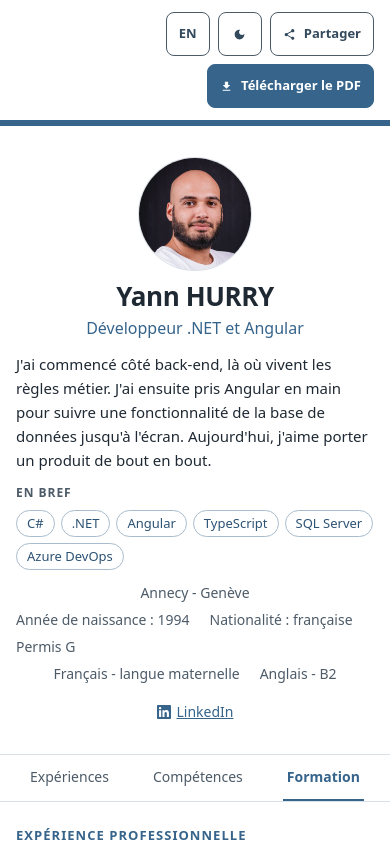
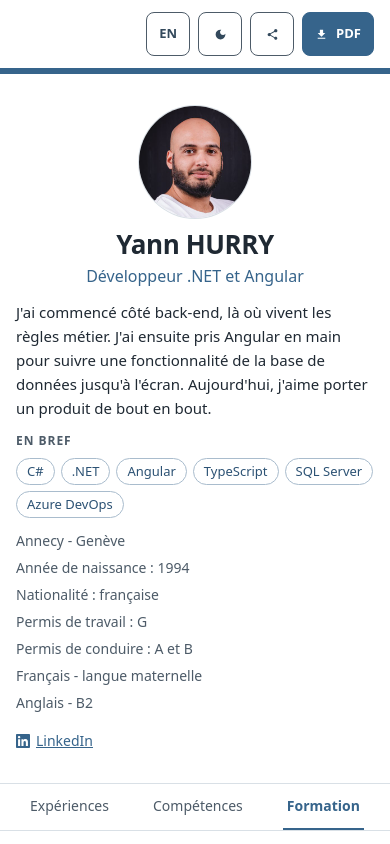
Before and after one commit to hurryy/cv, an Angular app: page / in a window 390 px wide. Shown: the top 844 px of the page. Built offline with nearby package versions, Linux system fonts and the light colour scheme.

Commit message:
fix(layout): fit the toolbar and the info grid on phones, split work permit and driving licence

```diff
--- /dev/null
+++ b/src/_visually-hidden.scss
@@ -0,0 +1,12 @@
+// Retire un élément de l'affichage en le laissant aux lecteurs d'écran et au nom accessible.
+@mixin visually-hidden {
+  position: absolute;
+  width: 1px;
+  height: 1px;
+  padding: 0;
+  margin: -1px;
+  overflow: hidden;
+  clip-path: inset(50%);
+  white-space: nowrap;
+  border: 0;
+}
--- a/src/app/cv/cv-page.html
+++ b/src/app/cv/cv-page.html
@@ -19,11 +19,15 @@
   </button>
   <a class="tool" [href]="mailto()" (click)="share($event)">
     <app-icon name="share" />
-    {{ text().share }}
+    <span class="wide-only">{{ text().share }}</span>
   </a>
   <a class="tool primary" [href]="pdf()" [attr.download]="pdfName()">
     <app-icon name="download" />
-    {{ text().downloadPdf }}
+    <!-- Un seul élément flex : le `gap` de `.tool` ne doit pas séparer les deux mots. -->
+    <span
+      ><span class="wide-only">{{ text().downloadPdf.verb }}</span>
+      {{ text().downloadPdf.object }}</span
+    >
   </a>
 </div>
 
--- a/src/app/cv/cv-page.scss
+++ b/src/app/cv/cv-page.scss
@@ -1,4 +1,9 @@
 @use '../../breakpoints' as *;
+@use '../../visually-hidden' as *;
+
+// En deçà, les libellés complets ne tiennent plus sur une ligne (« Télécharger le PDF » en
+// français, le plus long) : Partager n'y montre que son icône, le lien PDF que « PDF ».
+$full-toolbar: 30rem;
 
 :host {
   display: block;
@@ -7,13 +12,20 @@
 .toolbar {
   display: flex;
   flex-wrap: wrap;
+  // `safe` : un débordement imprévu (police agrandie) part à droite, où il se fait défiler,
+  // plutôt qu'à gauche, hors d'atteinte. Le premier `justify-content` sert de repli.
   justify-content: flex-end;
+  justify-content: safe flex-end;
   align-items: center;
   gap: 0.5rem;
   max-width: var(--sheet-width);
   margin: 0 auto;
   padding: 0.75rem 1rem;
   font-size: 0.8125rem;
+
+  @media (width < #{$full-toolbar}) {
+    flex-wrap: nowrap;
+  }
 
   @media (min-width: $sheet) {
     padding: 1.5rem 0 1rem;
@@ -23,6 +35,7 @@
 // 44 × 44 px au moins : cible tactile WCAG 2.5.5.
 .tool {
   display: inline-flex;
+  flex-shrink: 0;
   align-items: center;
   justify-content: center;
   gap: 0.5rem;
@@ -32,6 +45,7 @@
   padding: 0 0.75rem;
   font: inherit;
   font-weight: 600;
+  white-space: nowrap;
   color: var(--page-fg);
   text-decoration: none;
   background: var(--bg);
@@ -39,6 +53,13 @@
   border: 1px solid var(--muted);
   border-radius: 8px;
   cursor: pointer;
+}
+
+// Masqué à l'écran étroit seulement : le texte reste dans le nom accessible du lien.
+.wide-only {
+  @media (width < #{$full-toolbar}) {
+    @include visually-hidden;
+  }
 }
 
 .primary {
--- a/src/app/cv/cv-view.ts
+++ b/src/app/cv/cv-view.ts
@@ -9,11 +9,6 @@ export const shownPersonal = (cv: Cv, format: CvFormat): Personal | undefined =>
 export interface PersonalFact {
   label: string;
   value: string;
-  /**
-   * La valeur se comprend seule (« Permis G ») : le libellé n'est lu que par les lecteurs
-   * d'écran.
-   */
-  selfDescribing?: boolean;
 }
 
 /** Données personnelles renseignées, dans l'ordre d'affichage ; la photo est à part. */
@@ -30,8 +25,9 @@ export const personalFacts = (
     personal.nationality
       ? { label: text.nationality, value: personal.nationality[lang] }
       : null,
-    personal.permit
-      ? { label: text.permit, value: personal.permit[lang], selfDescribing: true }
+    personal.permit ? { label: text.permit, value: personal.permit[lang] } : null,
+    personal.drivingLicence
+      ? { label: text.drivingLicence, value: personal.drivingLicence[lang] }
       : null,
     personal.availability ? { label: text.availability, value: personal.availability[lang] } : null,
     personal.workload ? { label: text.workload, value: personal.workload[lang] } : null,
--- a/src/app/cv/cv.data.ts
+++ b/src/app/cv/cv.data.ts
@@ -31,7 +31,8 @@ export const CV: Cv = {
     photo: '/img/yann-hurry.jpg',
     birthYear: 1994,
     nationality: { fr: 'française', en: 'French' },
-    permit: { fr: 'Permis G', en: 'G permit' },
+    permit: { fr: 'G', en: 'G' },
+    drivingLicence: { fr: 'A et B', en: 'A and B' },
   },
   links: [{ label: 'LinkedIn', url: 'https://www.linkedin.com/in/yann-hurry', icon: 'linkedin' }],
   experiences: [
--- a/src/app/cv/cv.model.ts
+++ b/src/app/cv/cv.model.ts
@@ -77,8 +77,10 @@ export interface Personal {
    */
   birthYear?: number;
   nationality?: Localized;
-  /** Permis de séjour ou de travail (ex. permis G). */
+  /** Type du permis de séjour ou de travail (ex. G), sans le mot « permis ». */
   permit?: Localized;
+  /** Catégories du permis de conduire (ex. A et B). */
+  drivingLicence?: Localized;
   availability?: Localized;
   /** Taux d'activité recherché (ex. 80–100 %). */
   workload?: Localized;
--- a/src/app/cv/layouts/editeur.scss
+++ b/src/app/cv/layouts/editeur.scss
@@ -1,3 +1,5 @@
+@use '../../../visually-hidden' as *;
+
 // Cette mise en page porte sa propre palette, que le thème choisit comme pour la page.
 // Contrastes mesurés le 2026-11-05 :
 //   clair  : type/bg 4.59, gutter/bg 4.59, on-accent/accent 6.31
@@ -68,12 +70,7 @@
 }
 
 .visually-hidden {
-  position: absolute;
-  width: 1px;
-  height: 1px;
-  overflow: hidden;
-  clip-path: inset(50%);
-  white-space: nowrap;
+  @include visually-hidden;
 }
 
 .tabs {
--- a/src/app/cv/layouts/sobre.html
+++ b/src/app/cv/layouts/sobre.html
@@ -29,7 +29,7 @@
           <dl class="personal">
             @for (fact of facts(); track fact.label) {
               <div>
-                <dt [class.visually-hidden]="fact.selfDescribing">{{ fact.label }}</dt>
+                <dt>{{ fact.label }}</dt>
                 <dd>{{ fact.value }}</dd>
               </div>
             }
--- a/src/app/cv/layouts/sobre.scss
+++ b/src/app/cv/layouts/sobre.scss
@@ -181,23 +181,31 @@ h1 {
   }
 }
 
-.infos,
-.personal,
-.languages {
-  display: flex;
-  flex-wrap: wrap;
+// Colonnes de 16rem au plus, alignées à gauche comme le reste de l'identité : une sur l'écran
+// étroit, deux sur l'écran large et la feuille, et le même placement dans les deux langues. Les
+// données personnelles et les langues gardent leur liste (`dl`, `ul`) et se rangent sur ces
+// colonnes (`subgrid`).
+.infos {
+  display: grid;
+  grid-template-columns: minmax(0, 16rem);
   gap: 0.375rem 1.25rem;
-}
-
-.infos {
-  justify-content: center;
   align-items: center;
   font-size: 0.875rem;
+  text-align: left;
+  overflow-wrap: anywhere;
   color: var(--muted);
 
   @media #{$wide-or-print} {
-    justify-content: flex-start;
+    grid-template-columns: repeat(2, minmax(0, 16rem));
   }
+}
+
+.personal,
+.languages {
+  display: grid;
+  grid-column: 1 / -1;
+  grid-template-columns: subgrid;
+  row-gap: 0.375rem;
 }
 
 .personal {
@@ -219,6 +227,8 @@ h1 {
 // `min-height` : cible tactile de 44 px (WCAG 2.5.5), comme `.tool` dans `cv-page.scss`.
 .link {
   display: inline-flex;
+  grid-column: 1 / -1;
+  justify-self: start;
   align-items: center;
   gap: 0.375rem;
   min-height: 2.75rem;
--- a/src/app/cv/ui-text.ts
+++ b/src/app/cv/ui-text.ts
@@ -22,6 +22,7 @@ export interface UiText {
   birthYear: string;
   nationality: string;
   permit: string;
+  drivingLicence: string;
   availability: string;
   workload: string;
   referencesOnRequest: string;
@@ -30,9 +31,11 @@ export interface UiText {
   /** Les `aria-label` commencent par le libellé visible (WCAG 2.5.3). */
   otherLanguageLabel: string;
   darkThemeLabel: string;
-  downloadPdf: string;
+  /** Lien du PDF ; sur écran étroit, le verbe n'est lu que par les lecteurs d'écran. */
+  downloadPdf: { verb: string; object: string };
   /** Suivi du nom du titulaire : sujet du courriel et titre du partage. */
   cvOf: string;
+  /** Sur écran étroit, n'est lu que par les lecteurs d'écran : le bouton n'y montre que l'icône. */
   share: string;
   /** Nom du fichier affiché dans l'onglet du style Éditeur. */
   editorFile: string;
@@ -53,14 +56,15 @@ export const UI_TEXT: Record<Lang, UiText> = {
     nativeLanguage: 'langue maternelle',
     birthYear: 'Année de naissance',
     nationality: 'Nationalité',
-    permit: 'Permis',
+    permit: 'Permis de travail',
+    drivingLicence: 'Permis de conduire',
     availability: 'Disponibilité',
     workload: "Taux d'activité",
     referencesOnRequest: 'Références sur demande',
     otherLanguage: 'EN',
     otherLanguageLabel: 'EN, version anglaise du CV',
     darkThemeLabel: 'Thème sombre',
-    downloadPdf: 'Télécharger le PDF',
+    downloadPdf: { verb: 'Télécharger le', object: 'PDF' },
     cvOf: 'CV de',
     share: 'Partager',
     editorFile: 'cv.ts',
@@ -70,7 +74,7 @@ export const UI_TEXT: Record<Lang, UiText> = {
     educationTitle: 'Education',
     skillsTitle: 'Skills',
     languagesTitle: 'Languages',
-    highlightsTitle: 'At a glance',
+    highlightsTitle: 'Quick overview',
     shortcutsLabel: 'CV sections',
     shortcuts: { experiences: 'Experience', skills: 'Skills', education: 'Education' },
     details: 'Details',
@@ -78,14 +82,15 @@ export const UI_TEXT: Record<Lang, UiText> = {
     nativeLanguage: 'native',
     birthYear: 'Year of birth',
     nationality: 'Nationality',
-    permit: 'Permit',
+    permit: 'Work permit',
+    drivingLicence: 'Driving licence',
     availability: 'Availability',
     workload: 'Workload',
     referencesOnRequest: 'References available on request',
     otherLanguage: 'FR',
     otherLanguageLabel: 'FR, French version of the CV',
     darkThemeLabel: 'Dark theme',
-    downloadPdf: 'Download PDF',
+    downloadPdf: { verb: 'Download', object: 'PDF' },
     cvOf: 'CV of',
     share: 'Share',
     editorFile: 'cv.en.ts',
--- a/src/styles.scss
+++ b/src/styles.scss
@@ -9,6 +9,7 @@
 // Les mises en page Commentaires et Éditeur portent leur propre palette.
 
 @use 'breakpoints' as *;
+@use 'visually-hidden' as *;
 
 @mixin light {
   color-scheme: light;
@@ -93,15 +94,7 @@ body {
 }
 
 .visually-hidden {
-  position: absolute;
-  width: 1px;
-  height: 1px;
-  padding: 0;
-  margin: -1px;
-  overflow: hidden;
-  clip-path: inset(50%);
-  white-space: nowrap;
-  border: 0;
+  @include visually-hidden;
 }
 
 @page {
```
Also changed, not shown: 3 other files (tests, documents, lock files or other folders).
